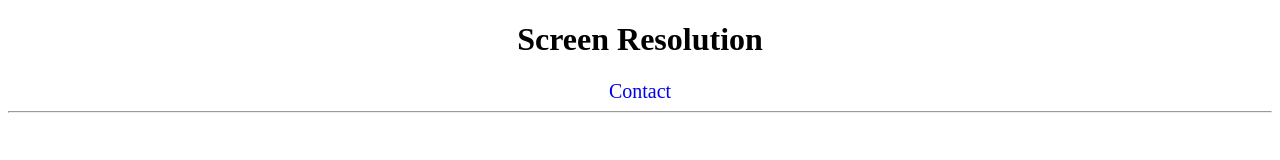
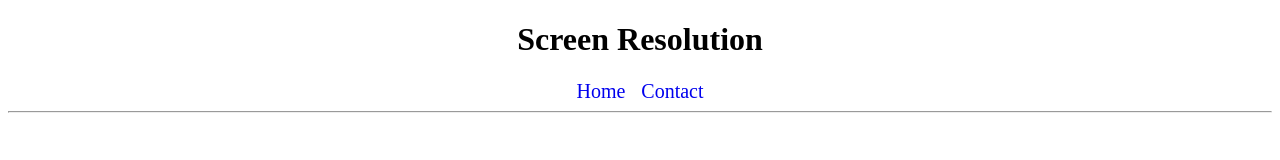
Before and after one commit to soft-web-msalmancheema/screenresolution, a plain HTML site: page index.html in a window 1280 px wide. Shown: the top 160 px of the page. Drawn offline with Linux system fonts and the light colour scheme.

Commit message:
Update index.html

```diff
--- a/index.html
+++ b/index.html
@@ -1 +1 @@
-<!DOCTYPE html><html><head><title>Screen Resolution</title><script>function screenResolution(){var output,width,height;output=document.getElementById("output");width=screen.width;height=screen.height;output.innerHTML=width+" x "+height;}</script></head><body onload="screenResolution()"><div align="center"><div><h1>Screen Resolution</h1><a style="font-size:20px;text-decoration:none;"href="mailto:soft.web.msalmancheema@gmail.com">Contact</a></div><hr><br><div><p style="font-size:20px;">Your Screen Resolution is:</p><div style="font-size:26px;font-weight:bold;"id="output"></div></div><div><p style="font-size:20px;bottom:0;position:fixed;width:100%;">Created by <strong>M SALMAN CHEEMA</strong></p></div></div></body></html>
+<!DOCTYPE html><html><head><title>Screen Resolution</title><script>function screenResolution(){var output,width,height;output=document.getElementById("output");width=screen.width;height=screen.height;output.innerHTML=width+" x "+height;}</script></head><body onload="screenResolution()"><div align="center"><div><h1>Screen Resolution</h1><a style="font-size: 20px; text-decoration: none;" href="https://soft-web-msalmancheema.github.io/screenresolution/">Home</a>&nbsp;&nbsp;&nbsp;&nbsp;<a style="font-size:20px;text-decoration:none;"href="mailto:soft.web.msalmancheema@gmail.com">Contact</a></div><hr><br><div><p style="font-size:20px;">Your Screen Resolution is:</p><div style="font-size:26px;font-weight:bold;"id="output"></div></div><div><p style="font-size:20px;bottom:0;position:fixed;width:100%;">Created by <strong>M SALMAN CHEEMA</strong></p></div></div></body></html>
```
